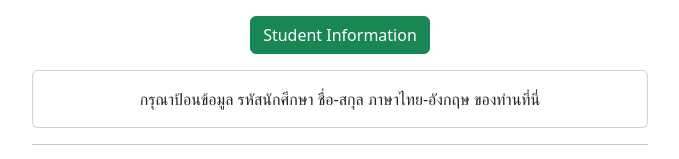
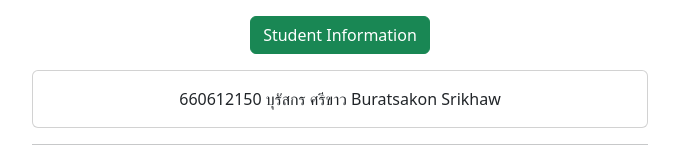
Before and after one commit to cpe207/lab01-buratsakon0, a plain HTML site: page index.html in a window 1280 px wide. Both pictures are taken after a click on the button "Student Information". Shown: the part 515-674 px from the top of the page, without its empty margins (300-979 px from the left). Drawn offline with nearby package versions, Linux system fonts and the light colour scheme.

Commit message:
lab_complete

```diff
--- a/index.html
+++ b/index.html
@@ -50,8 +50,7 @@
           </p>
           <div class="collapse" id="collapseExample">
             <div class="card card-body">
-              กรุณาป้อนข้อมูล รหัสนักศึกษา ชื่อ-สกุล ภาษาไทย-อังกฤษ
-              ของท่านที่นี่
+              660612150 บุรัสกร ศรีขาว Buratsakon Srikhaw
             </div>
           </div>
         </div>
```
